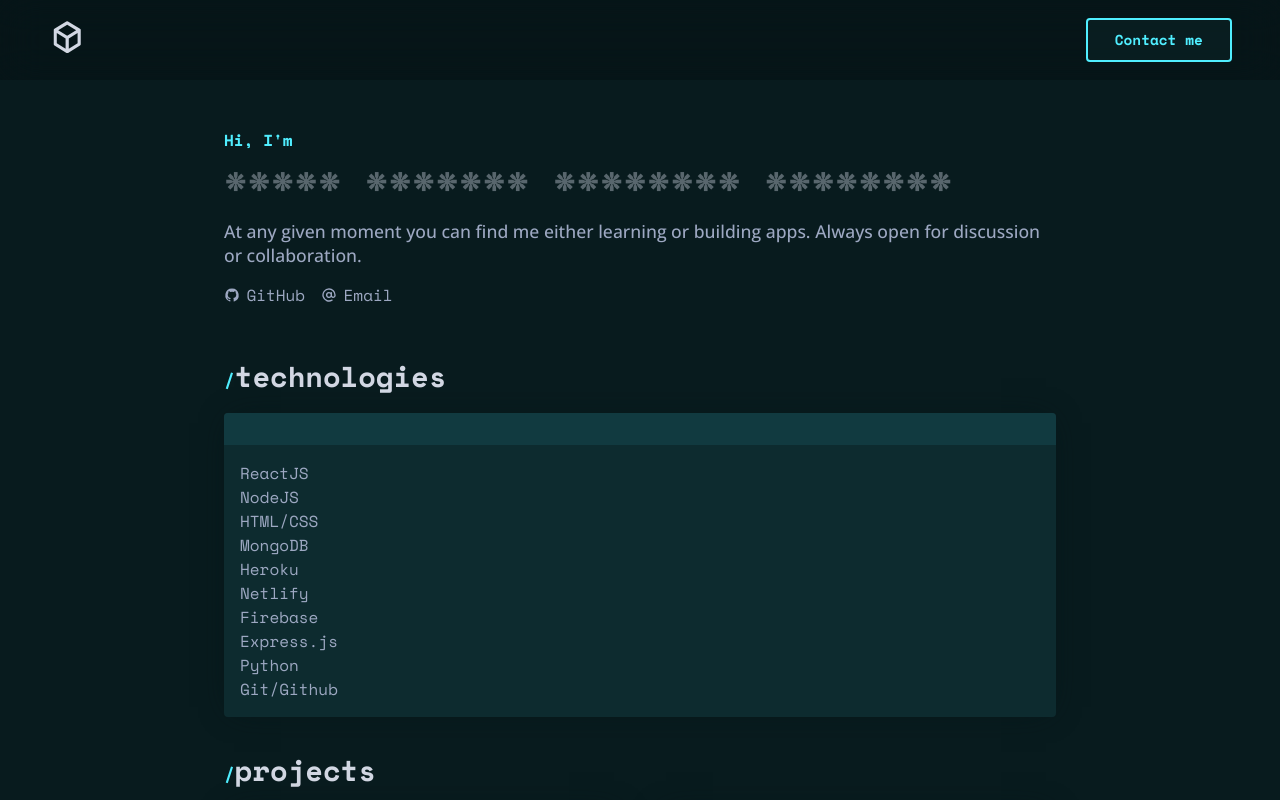
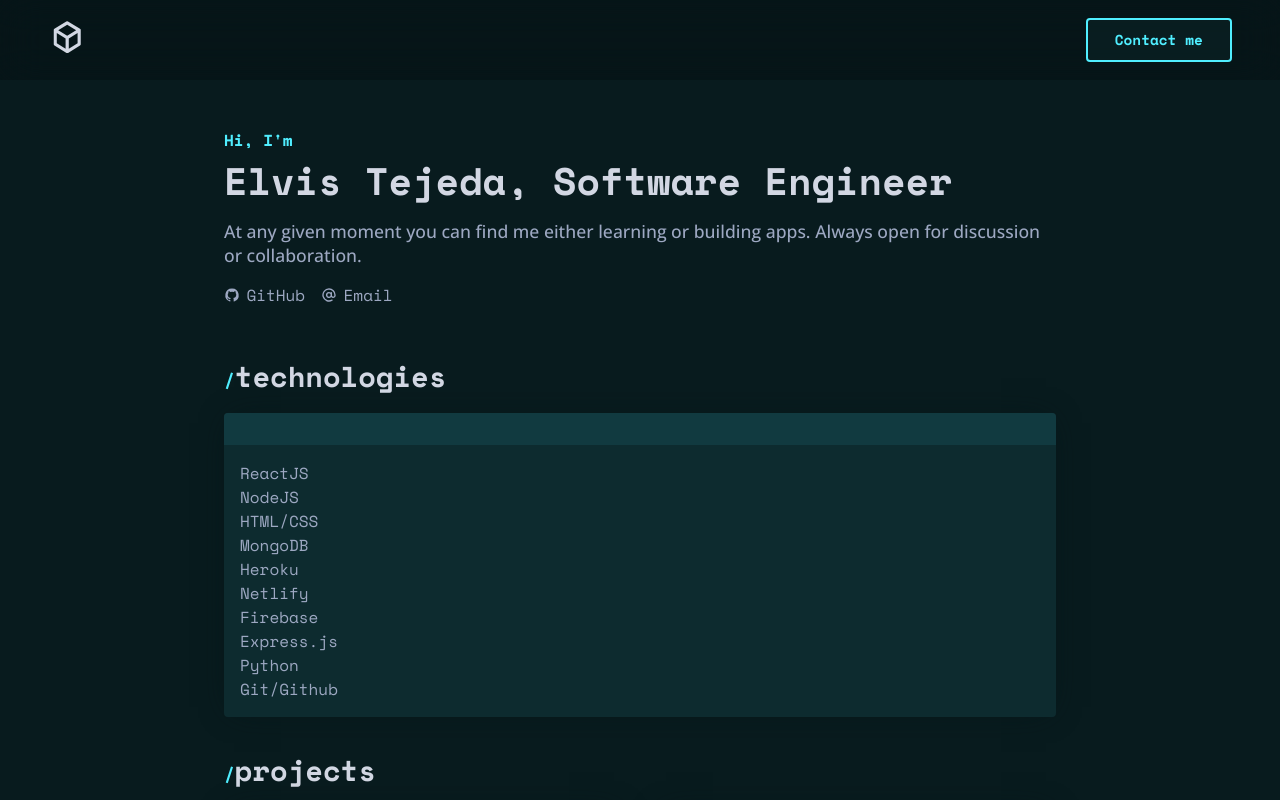
Before and after one commit to elvstejd/portfolio, a React (Create React App) app: page / in a window 1280 px wide. Shown: the top 800 px of the page. Built offline with nearby package versions, Linux system fonts and the light colour scheme.

Commit message:
Add default lead in value to prevent error

```diff
--- a/src/components/DecoderEffect.js
+++ b/src/components/DecoderEffect.js
@@ -1,4 +1,18 @@
 import { useState, useEffect, useRef } from "react";
+import styled from "styled-components";
+
+const RandomChars = styled.span`
+    text-shadow: var(--text-shadow-glow);
+    color: var(--accent-500);
+`;
+
+const GhostChars = styled.span`
+    opacity: 0.4;
+`;
+
+const WordSpan = styled.span`
+    display: inline-block;
+`;
 
 function generateRandomChars(amount, lastAnchorCharacter) {
     if (amount === 1 && lastAnchorCharacter)
@@ -49,14 +63,13 @@
     const randomCharacters = useRef();
     const lastAnchorCharacter = useRef();
     const count = useRef(0);
-
     const interval = useRef();
 
     useEffect(() => {
         ghostwords.current.textContent = generateGhostFiller(0, children.trim());
         setTimeout(() => {
-            interval.current = setInterval(update, 1000);
-        }, 1000); // set to 0 seconds
+            interval.current = setInterval(update, 80);
+        }, 1000);
         return () => clearInterval(interval.current);
         // eslint-disable-next-line react-hooks/exhaustive-deps
     }, []);
@@ -120,11 +133,11 @@
     }
 
     return (
-        <span style={{ display: 'inline-block' }}>
+        <WordSpan>
             <span ref={cleanwords}></span>
-            <span className="glow" ref={randomCharacters}></span>
-            <span ref={ghostwords} style={{ opacity: 0.4 }}></span>
-        </span>
+            <RandomChars ref={randomCharacters}></RandomChars>
+            <GhostChars ref={ghostwords}></GhostChars>
+        </WordSpan>
     );
 }
 
@@ -139,7 +152,7 @@
     return (
         arraySentence.map((word, index) => (
             <span key={index}>
-                <DecoderEffectUnit leadIn={leadIn}>{word}</DecoderEffectUnit>
+                <DecoderEffectUnit leadIn={leadIn || 3}>{word}</DecoderEffectUnit>
                 {" "}
             </span>
         ))
```
